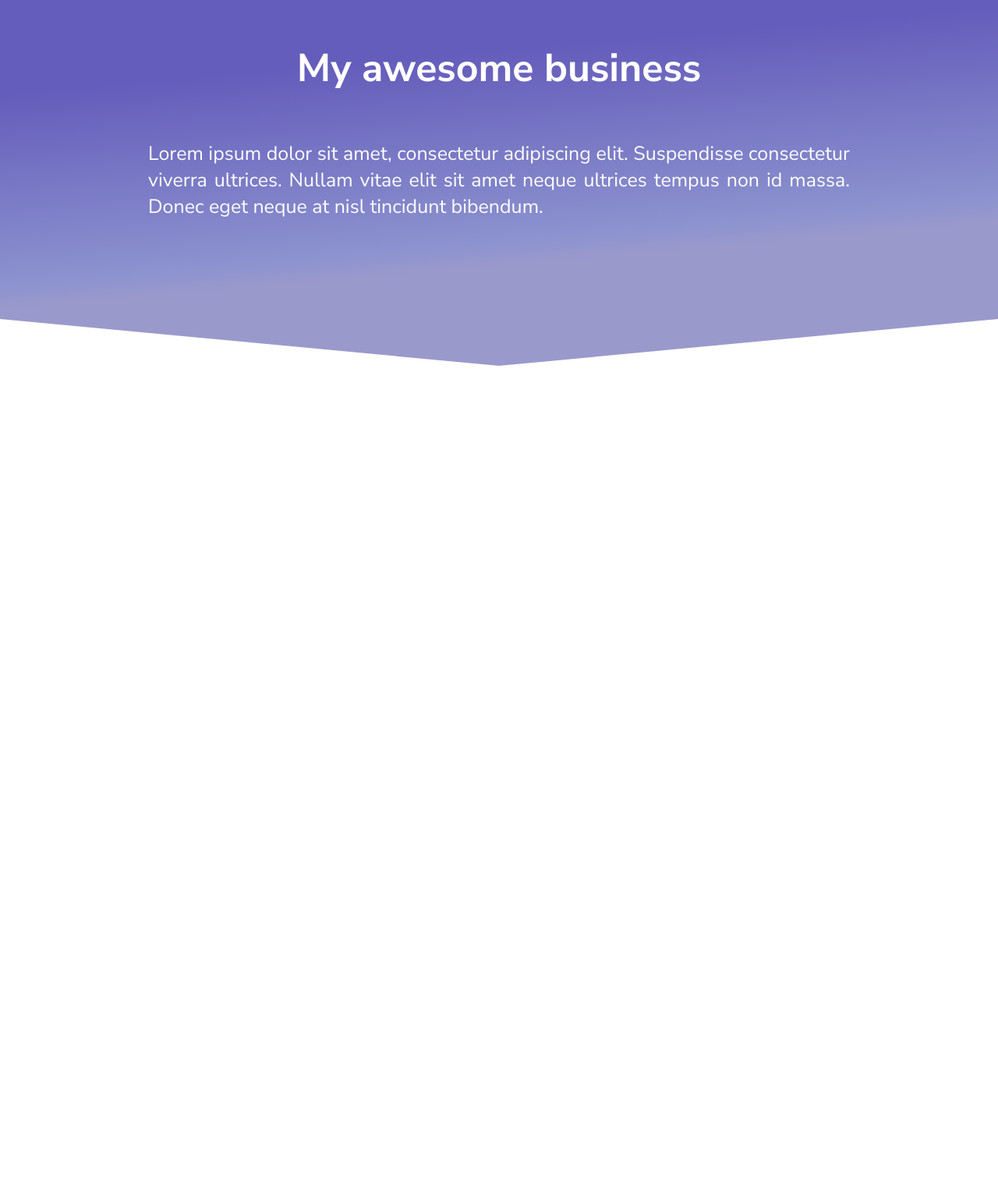
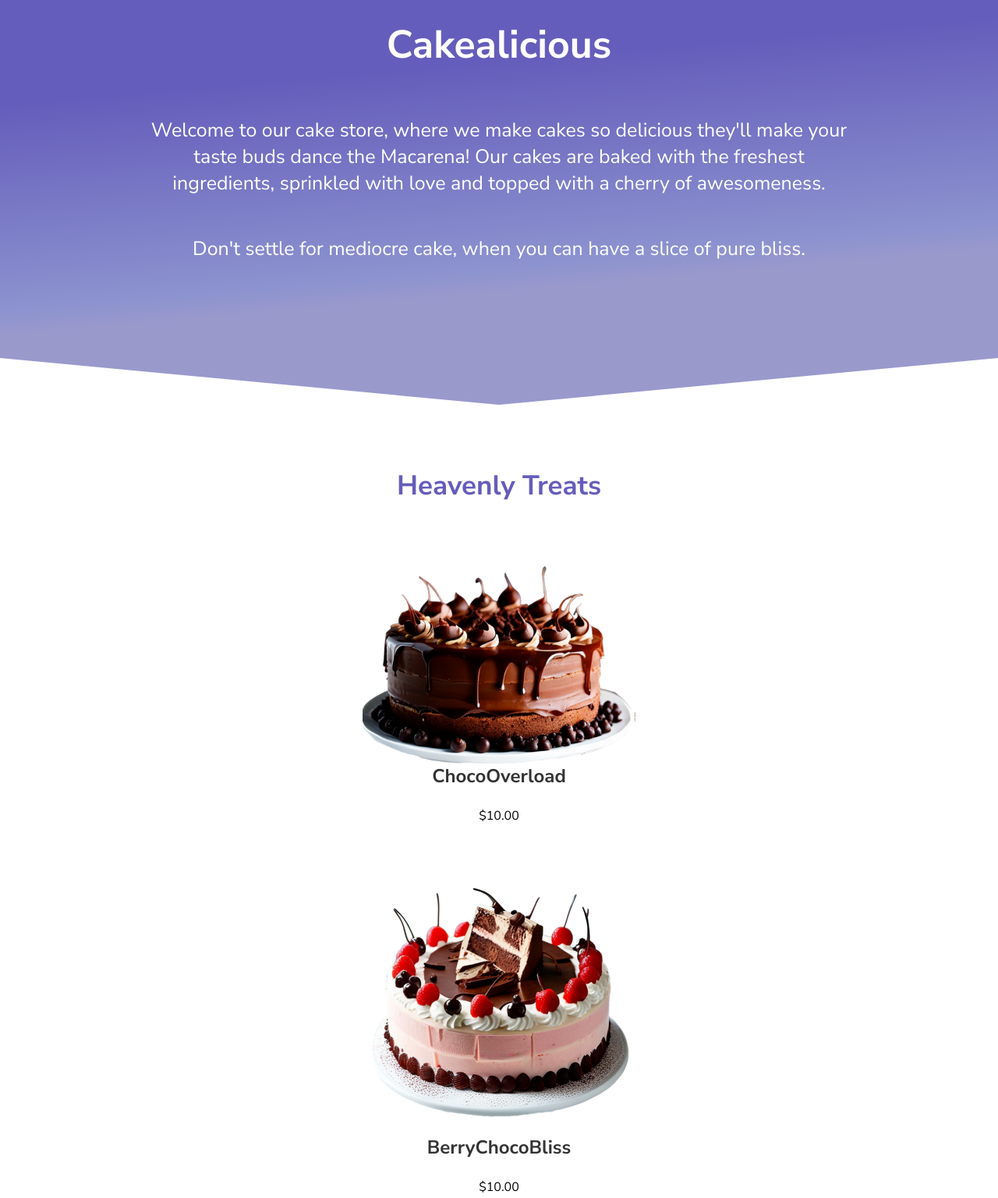
Before and after one commit to malisara/website, a Gatsby site: page / in a window 1280 px wide. Shown: the part 102-1638 px from the top of the page at 78% size. Before the commit the page ends 800 px from the top, so only its background shows below. Built offline with nearby package versions, Linux system fonts and the light colour scheme; Gatsby itself is replaced by a stand-in of ours.

Commit message:
product section I.

```diff
--- a/gatsby-config.js
+++ b/gatsby-config.js
@@ -6,5 +6,8 @@ module.exports = {
     title: `website`,
     siteUrl: `https://www.yourdomain.tld`,
   },
-  plugins: [],
-}
+  plugins: [
+    "gatsby-plugin-image",
+    "gatsby-plugin-sharp",
+  ],
+};
--- a/package.json
+++ b/package.json
@@ -17,6 +17,10 @@
   "dependencies": {
     "feather-icons": "^4.29.0",
     "gatsby": "^5.8.1",
+    "gatsby-plugin-image": "^3.8.0",
+    "gatsby-plugin-sharp": "^5.8.1",
+    "gatsby-source-filesystem": "^5.8.0",
+    "gatsby-transformer-sharp": "^5.8.0",
     "react": "^18.2.0",
     "react-dom": "^18.2.0",
     "react-feather": "^2.0.10"
--- a/src/components/banner.js
+++ b/src/components/banner.js
@@ -7,11 +7,14 @@ export default function Banner() {
         <>
             <div className={banner}>
                 <div className={bannerText}>
-                    <h1>My awesome business</h1>
-                    <p>Lorem ipsum dolor sit amet, consectetur adipiscing elit.
-                        Suspendisse consectetur viverra ultrices. Nullam vitae
-                        elit sit amet neque ultrices tempus non id massa.
-                        Donec eget neque at nisl tincidunt bibendum. </p>
+                    <h1>Cakealicious</h1>
+                    <p>Welcome to our cake store, where we make cakes so delicious
+                        they'll make your taste buds dance the Macarena!
+                        Our cakes are baked with the freshest ingredients,
+                        sprinkled with love and topped with a cherry of awesomeness.
+                    </p>
+
+                    <p>Don't settle for mediocre cake, when you can have a slice of pure bliss.</p>
                 </div>
             </div>
         </>
--- /dev/null
+++ b/src/components/contentBlock.js
@@ -0,0 +1,11 @@
+import * as React from 'react';
+
+
+export default function ContentBlock({ title, children }) {
+    return (
+        <>
+            <h2>{title}</h2>
+            {children}
+        </>
+    );
+}
--- /dev/null
+++ b/src/components/products.js
@@ -0,0 +1,35 @@
+import * as React from 'react';
+import { productDiv, productsDiv, productImage } from './style.module.css';
+import { StaticImage } from 'gatsby-plugin-image';
+
+export default function Products() {
+    return (
+        <>
+            <div className={productsDiv}>
+                <div className={productDiv}>
+                    <StaticImage src='../images/one.png' alt='image one' className={productImage} />
+                    <h3>ChocoOverload</h3>
+                    <div>
+                        <span>$10.00</span>
+                    </div>
+                </div>
+
+                <div className={productDiv}>
+                    <StaticImage src='../images/two.png' alt='image two' className={productImage} />
+                    <h3>BerryChocoBliss</h3>
+                    <div>
+                        <span>$10.00</span>
+                    </div>
+                </div>
+
+                <div className={productDiv}>
+                    <StaticImage src='../images/three.png' alt='image three' className={productImage} />
+                    <h3>BerryDream</h3>
+                    <div>
+                        <span>$10.00</span>
+                    </div>
+                </div>
+            </div>;
+        </>
+    );
+}
--- a/src/components/style.module.css
+++ b/src/components/style.module.css
@@ -17,7 +17,9 @@ Othr: 400
 :root {
     --purple: #655DBB;
     --darkpurple: #3E54AC;
+    --deepgray: #333333;
 }
+
 
 body {
     padding: 0%;
@@ -112,7 +114,7 @@ body {
 
 /* Banner */
 .banner {
-    height: 500px;
+    height: 550px;
     color: white;
     background-color: var(--purple);
     clip-path: polygon(0 0, 100% 0, 100% calc(100% - 60px), 50% 100%, 0 calc(100% - 60px));
@@ -122,7 +124,7 @@ body {
 
 .bannerText p {
     font-size: 25px;
-    text-align: justify;
+    text-align: center;
     width: 500px;
     max-width: 90vW;
 }
@@ -137,16 +139,25 @@ body {
 
 @media screen and (min-width: 577px) {
     h1 {
-        padding-top: 50px;
+        padding-top: 20px;
         font-size: 50px;
+    }
+
+    .bannerText p {
+        font-size: 25px;
     }
 }
 
 @media screen and (max-width: 576px) {
     h1 {
         padding-top: 10px;
-        font-size: 40px;
+        font-size: 35px;
     }
+
+    .bannerText p {
+        font-size: 22px;
+    }
+
 }
 
 @media screen and (min-width: 1200px) {
@@ -154,3 +165,54 @@ body {
         width: 900px;
     }
 }
+
+/* Content block*/
+
+
+h2 {
+    margin-top: 5rem;
+    font-size: 35px;
+    text-align: center;
+    color: var(--purple);
+}
+
+
+/* Product */
+
+.productsDiv {
+    display: flex;
+    flex-wrap: wrap;
+    width: 70%;
+    margin: 5rem auto;
+    justify-content: space-between;
+    align-items: center;
+
+}
+
+.productDiv {
+    display: flex;
+    flex-direction: column;
+    align-items: center;
+    text-align: center;
+    margin-bottom: 3rem;
+
+}
+
+.productDiv .productImage {
+    width: 350px;
+    height: auto;
+}
+
+.productDiv h3 {
+    font-size: 1.5rem;
+    margin-top: auto;
+    color: var(--deepgray);
+}
+
+
+@media screen and (max-width: 1400px) {
+    .productsDiv {
+        display: block;
+    }
+
+}
--- a/src/pages/index.js
+++ b/src/pages/index.js
@@ -1,14 +1,17 @@
 import * as React from 'react';
+import Banner from '../components/banner';
+import ContentBlock from '../components/contentBlock';
 import Navbar from '../components/navbar';
-import Banner from '../components/banner';
+import Products from '../components/products';
 
 export default function IndexPage() {
   return (
     <>
-      <main>
-        <Navbar></Navbar>
-      </main>
+      <Navbar />
       <Banner />
+      <ContentBlock title={'Heavenly Treats'}>
+        <Products />
+      </ContentBlock> ;
     </>
   );
 };
```
Also changed, not shown: src/images/icon.png (deleted), src/images/one.png (added), src/images/three.png (added), src/images/two.png (added), 1 other file.
